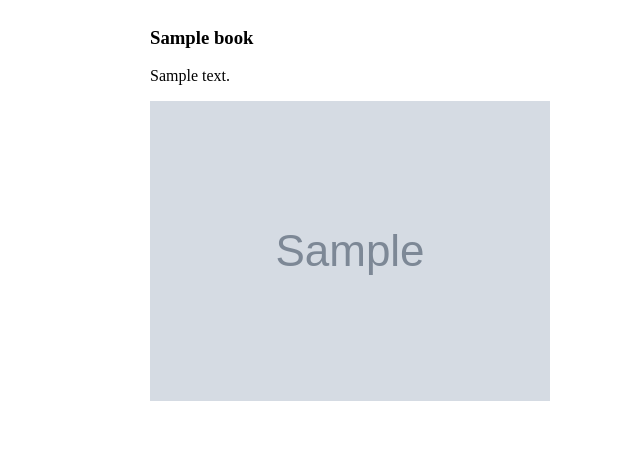
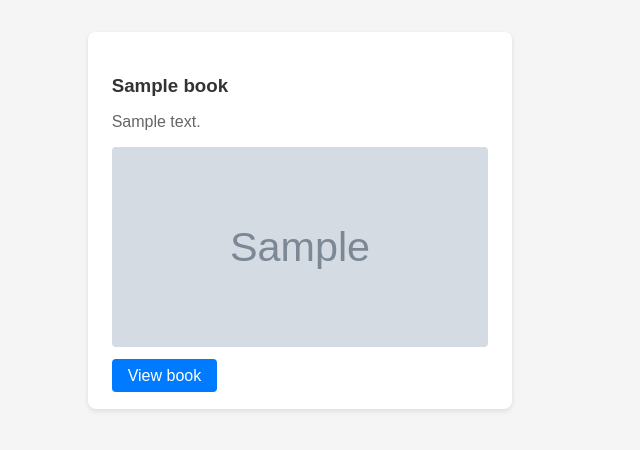
Before and after one commit to Dina170/ITI-tasks, a Django app: template bachend-development/django/book/book/books/templates/books/index.html in a window 1280 px wide. Shown: the top 450 px of the page, without its empty margins (340-980 px from the left). Run offline with Django 5.2, Linux system fonts and the light colour scheme; the template is opened without the code that fills it: most values are stand-ins (such as "Sample title", 1, 10 or a date in 2020); grey boxes marked "Sample" are stand-in pictures.

Commit message:
Refactor book URLs and enhance styling for book display

```diff
--- a/bachend-development/django/book/book/book/urls.py
+++ b/bachend-development/django/book/book/book/urls.py
@@ -19,5 +19,5 @@ from django.urls import path, include
 
 urlpatterns = [
     path('admin/', admin.site.urls),
-    path("books/", include('books.urls'), name='books')
+    path('books/', include('books.urls')),
 ]
--- a/bachend-development/django/book/book/books/static/books/main.css
+++ b/bachend-development/django/book/book/books/static/books/main.css
@@ -4,13 +4,52 @@ body {
 }
 
 .books {
-  display: flex;
-  justify-content: space-around;
-  align-items: center;
-  flex-wrap: wrap;
-  width: 80%;
+  display: grid;
+  grid-template-columns: repeat(auto-fill, minmax(300px, 1fr));
+  gap: 2rem;
+  padding: 2rem;
 }
 
 .book {
-  width: 300px;
+  background: white;
+  border-radius: 8px;
+  box-shadow: 0 2px 5px rgba(0, 0, 0, 0.1);
+  padding: 1.5rem;
+  transition: transform 0.2s;
 }
+
+.book:hover {
+  transform: translateY(-5px);
+}
+
+.book img {
+  width: 100%;
+  height: 200px;
+  object-fit: cover;
+  border-radius: 4px;
+  margin-bottom: 1rem;
+}
+
+.book h3 {
+  color: #333;
+  margin-bottom: 0.5rem;
+}
+
+.book p {
+  color: #666;
+  margin-bottom: 1rem;
+}
+
+.book a {
+  background: #007bff;
+  color: white;
+  text-decoration: none;
+  padding: 0.5rem 1rem;
+  border-radius: 4px;
+  cursor: pointer;
+  transition: background 0.2s;
+}
+
+.book a:hover {
+  background: #0056b3;
+}
--- a/bachend-development/django/book/book/books/templates/books/index.html
+++ b/bachend-development/django/book/book/books/templates/books/index.html
@@ -6,6 +6,13 @@
     <meta name="viewport" content="width=device-width, initial-scale=1.0" />
     <title>Document</title>
     <link rel="stylesheet" href="{% static 'books/main.css' %}" />
+    <style>
+      body {
+        margin: 0;
+        background: #f5f5f5;
+        font-family: Arial, sans-serif;
+      }
+    </style>
   </head>
   <body>
     <div class="books">
@@ -14,6 +21,7 @@
         <h3>{{ book.name }}</h3>
         <p>{{ book.description }}</p>
         <img src="{{book.image}}" />
+        <a href="{% url 'books.book-display' book.id %}">View book</a>
       </div>
       {% endfor %}
     </div>
--- a/bachend-development/django/book/book/books/urls.py
+++ b/bachend-development/django/book/book/books/urls.py
@@ -2,6 +2,6 @@ from django.urls import path
 from . import views
 
 urlpatterns = [
-    path("", views.books, name='books-home'),
-    path("<int:id>", views.book, name='book-display')
+    path('', views.books, name='books.index'),
+    path('<int:id>', views.book, name='books.book-display')
 ]
```
